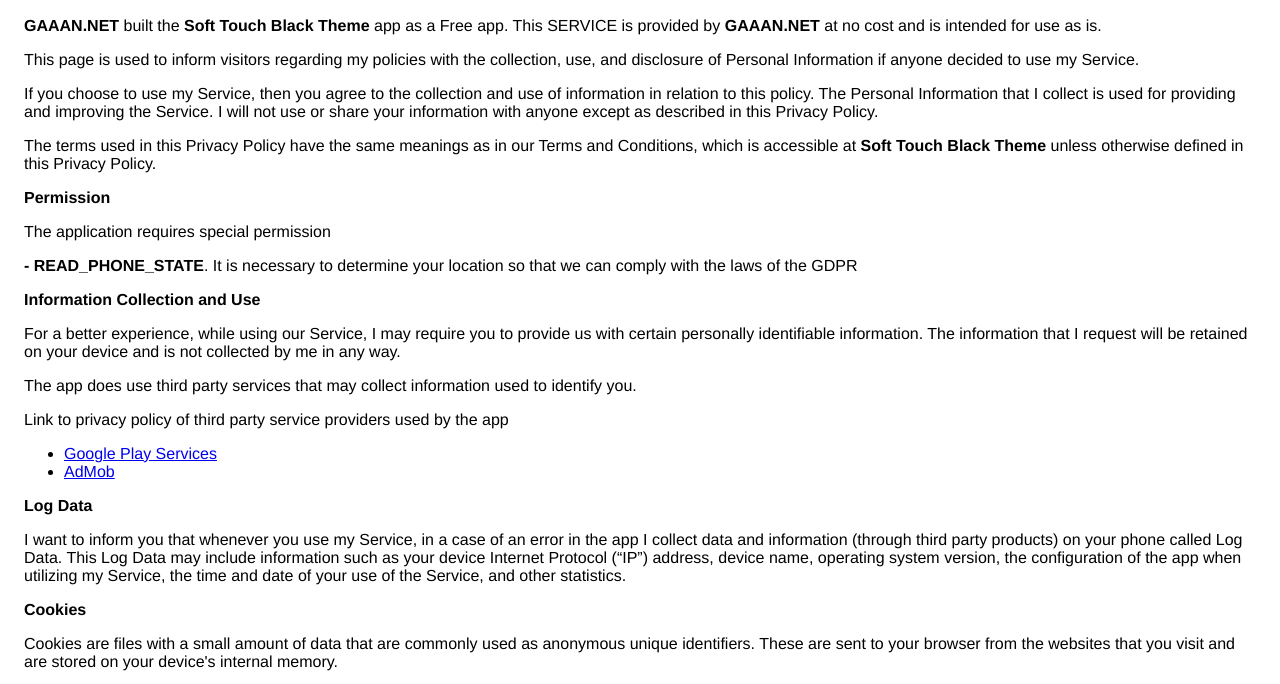
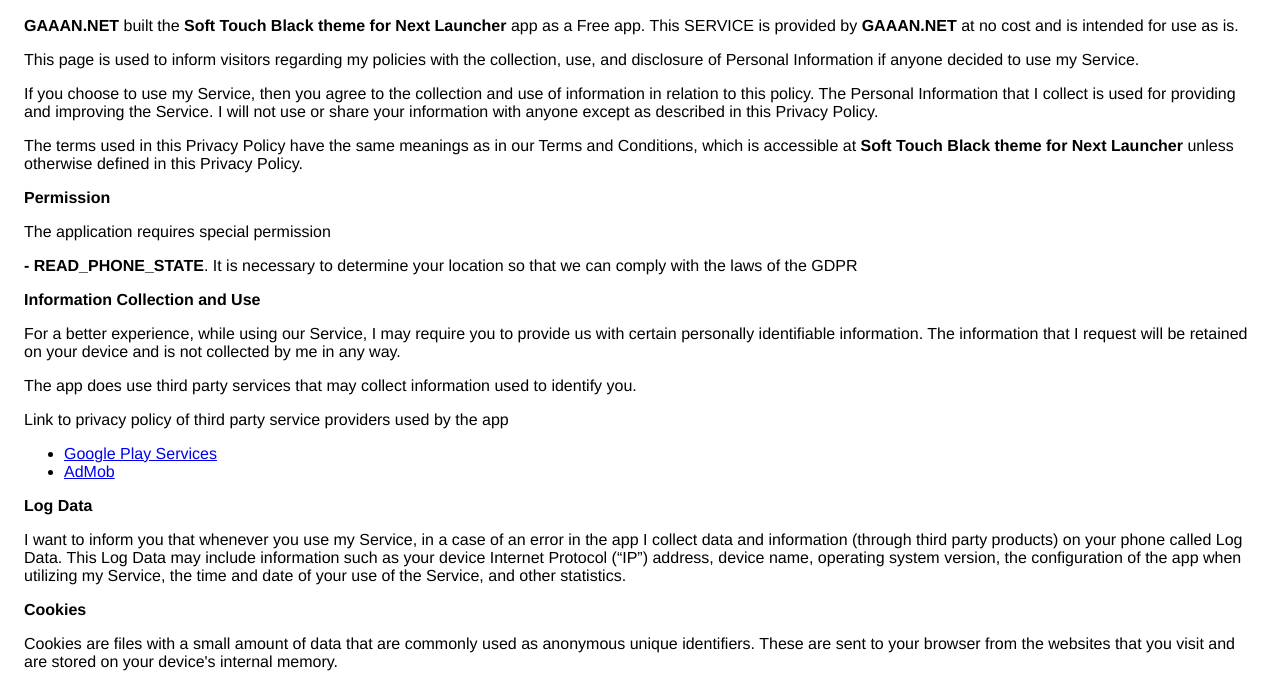
Before and after one commit to artfine/st_black_theme, a plain HTML site: page index.html in a window 1280 px wide. Shown: the part 75-759 px from the top of the page. Drawn offline with Linux system fonts and the light colour scheme.

Commit message:
Update index.html

```diff
--- a/index.html
+++ b/index.html
@@ -1,4 +1,4 @@
-<!DOCTYPE html><html> <head> <meta charset="utf-8"> <meta name="viewport" content="width=device-width"> <title>Privacy Policy</title> <style>body{font-family: "Helvetica Neue", Helvetica, Arial, sans-serif; padding:1em;}</style></head> <body><h2>Privacy Policy</h2> <p> <b>GAAAN.NET</b> built the <b>Soft Touch Black Theme</b> app as a Free app. This SERVICE is provided by <b>GAAAN.NET</b> at no cost and is intended for use as is.
+<!DOCTYPE html><html> <head> <meta charset="utf-8"> <meta name="viewport" content="width=device-width"> <title>Privacy Policy</title> <style>body{font-family: "Helvetica Neue", Helvetica, Arial, sans-serif; padding:1em;}</style></head> <body><h2>Privacy Policy</h2> <p> <b>GAAAN.NET</b> built the <b>Soft Touch Black theme for Next Launcher</b> app as a Free app. This SERVICE is provided by <b>GAAAN.NET</b> at no cost and is intended for use as is.
                   </p> <p>This page is used to inform visitors regarding my policies with the collection, use, and
                     disclosure of Personal Information if anyone decided to use my Service.
                   </p> <p>If you choose to use my Service, then you agree to the collection and use of information in relation
@@ -6,7 +6,7 @@
                     Service. I will not use or share your information with anyone except as described
                     in this Privacy Policy.
                   </p> <p>The terms used in this Privacy Policy have the same meanings as in our Terms and Conditions, which is accessible
-                    at <b>Soft Touch Black Theme</b> unless otherwise defined in this Privacy Policy.
+                    at <b>Soft Touch Black theme for Next Launcher</b> unless otherwise defined in this Privacy Policy.
                   <p>
                   <strong>Permission</strong>
                   </p>
```
